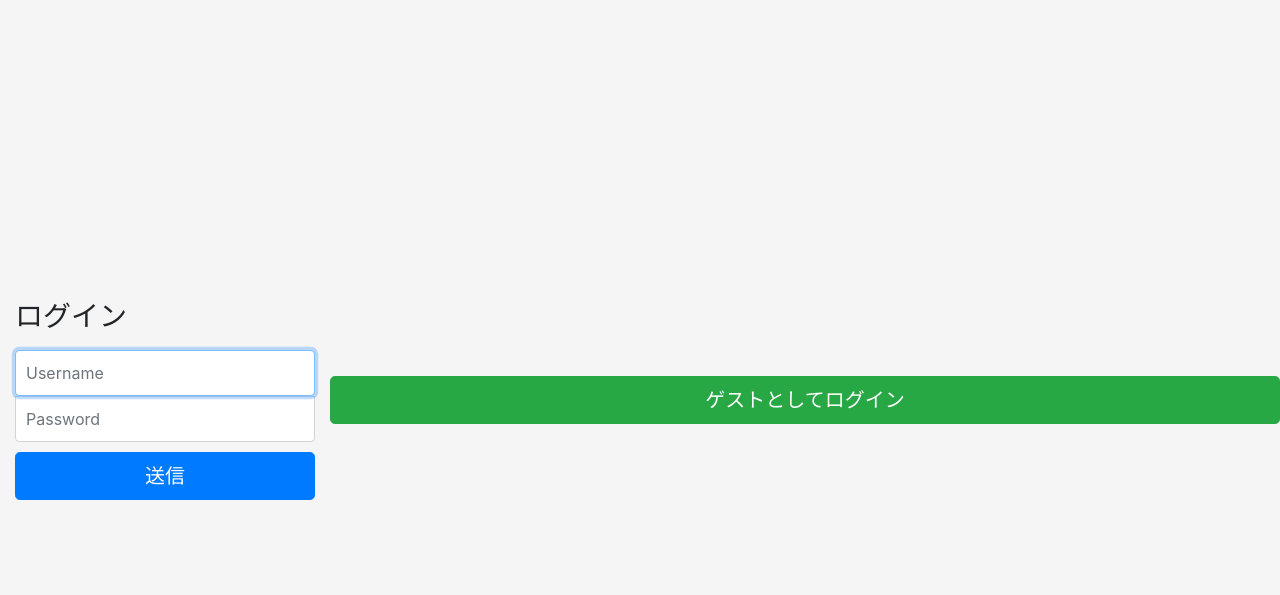
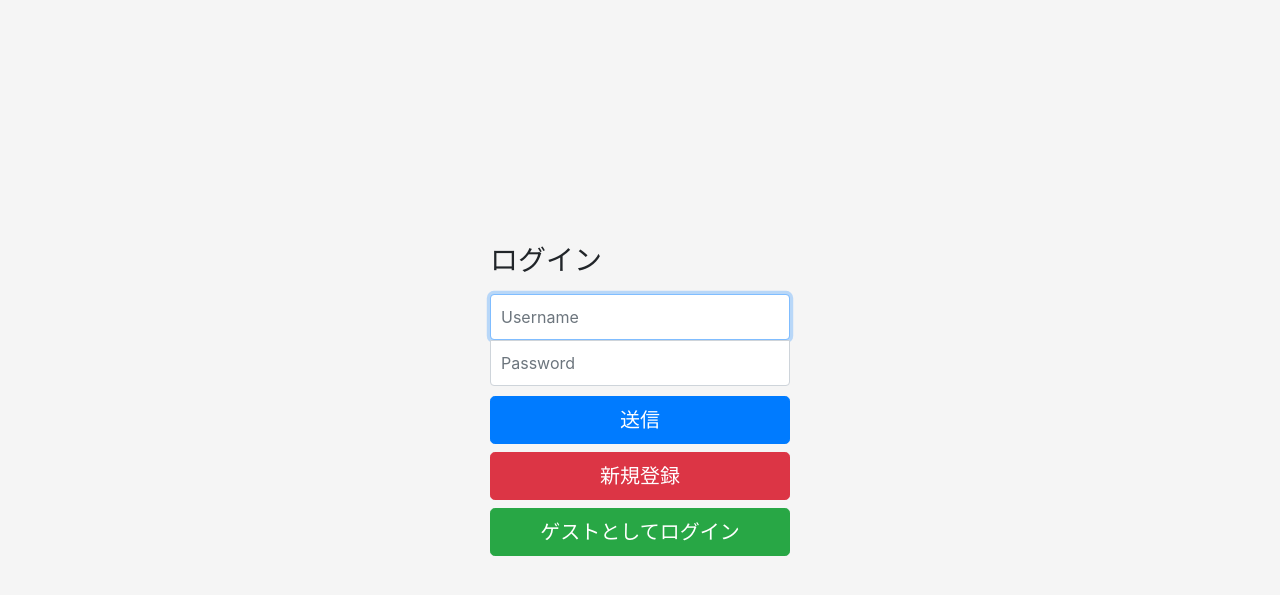
Before and after one commit to taowata/apartment_hunting, a Django app: page /accounts/login/ in a window 1280 px wide. Shown: the top 595 px of the page. Run offline with Django 3.2, Linux system fonts and the light colour scheme; some libraries are stand-ins or nearby versions.

Commit message:
fix appearance of login-page

```diff
--- a/accounts/static/accounts/style.css
+++ b/accounts/static/accounts/style.css
@@ -19,11 +19,8 @@
   padding: 15px;
   margin: auto;
 }
-.form-signin .checkbox {
-  font-weight: 400;
-}
 .form-signin .form-control {
-  position: relative;
+  position: static;
   box-sizing: border-box;
   height: auto;
   padding: 10px;
--- a/accounts/views.py
+++ b/accounts/views.py
@@ -13,7 +13,7 @@
             return render(request, 'accounts/register.html', {'error': 'このユーザーは登録されています'})
         except:
             User.objects.create_user(temp_username, '', temp_password)
-            return render(request, 'accounts/register.html')
+            return redirect('/accounts/login')
     else:
         return render(request, 'accounts/register.html')
 
@@ -34,7 +34,7 @@
         user = authenticate(request, username=temp_username, password=temp_password)
         if user is not None:
             login(request, user)
-            return redirect('/accounts/register')
+            return redirect('/apartment/list')
         else:
             return redirect('/accounts/login')
     else:
--- a/templates/accounts/login.html
+++ b/templates/accounts/login.html
@@ -13,8 +13,11 @@
         <label for="inputPassword" class="sr-only">Password</label>
         <input type="password" id="inputPassword2" class="form-control" name="password" placeholder="Password" required>
         <button class="btn btn-lg btn-primary btn-block" type="submit">送信</button>
+        <button type="button" class="btn btn-lg btn-danger btn-block" onclick="location.href='{% url 'accounts:register' %}'">
+            新規登録
+        </button>
+        <button type="button" class="btn btn-lg btn-success btn-block" onclick="location.href='{% url 'accounts:guest' %}'">
+            ゲストとしてログイン
+        </button>
     </form>
-    <button type="button" class="btn btn-lg btn-success btn-block" onclick="location.href='{% url 'accounts:guest' %}'">
-        ゲストとしてログイン
-    </button>
 {% endblock content %}
```
